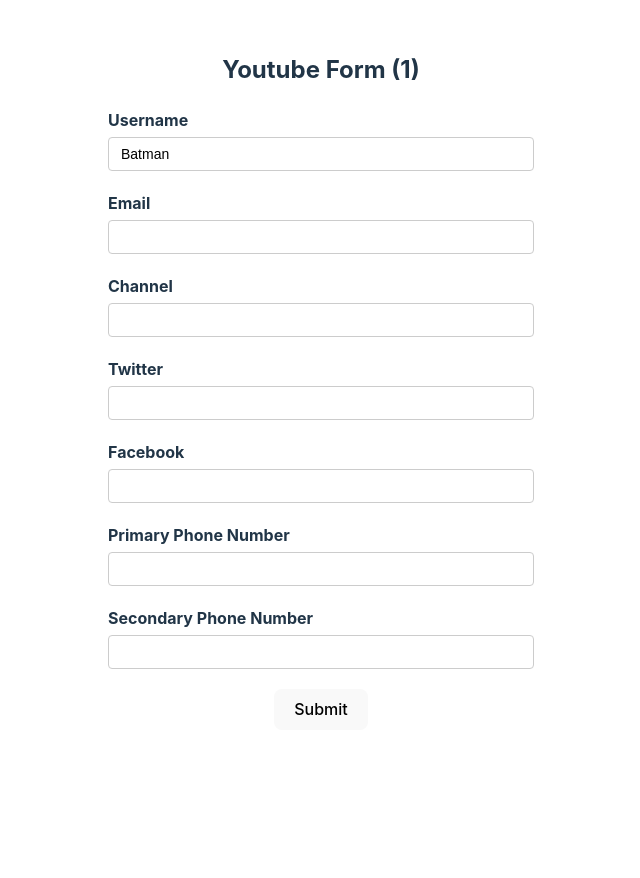
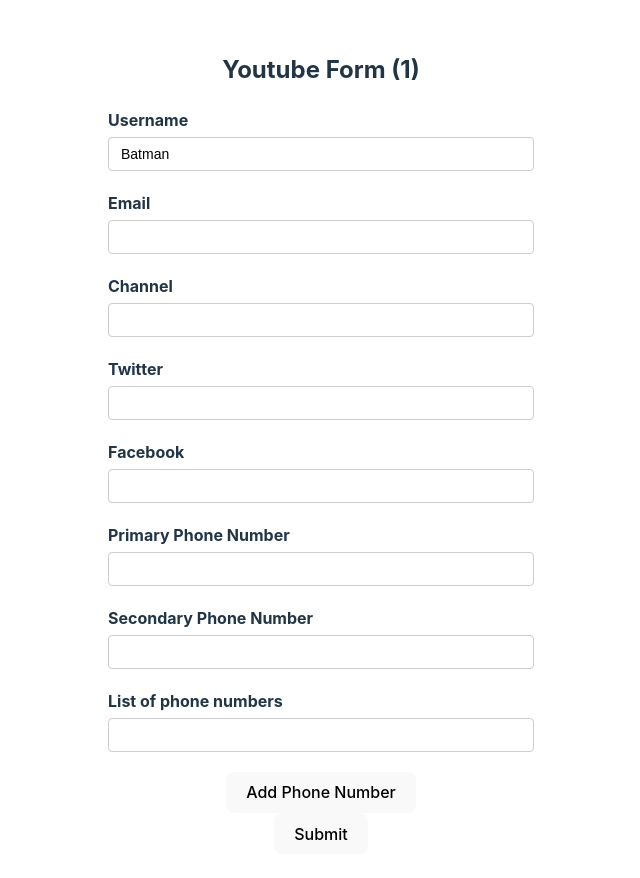
Before and after one commit to Yash-verma18/React-Hook-Form-, a React (Vite) app: page / in a window 1280 px wide. Shown: the top 878 px of the page, without its empty margins (319-959 px from the left). Before the commit the page ends 800 px from the top, so only its background shows below. Built offline with nearby package versions, Linux system fonts and the light colour scheme.

Commit message:
15 : usefieldArray : dynamic arrays

```diff
--- a/src/components/YoutubeForm.tsx
+++ b/src/components/YoutubeForm.tsx
@@ -1,4 +1,4 @@
-import { useForm } from "react-hook-form";
+import { useForm, useFieldArray } from "react-hook-form";
 
 import { DevTool } from "@hookform/devtools";
 let renderCount = 0;
@@ -12,7 +12,12 @@
     facebook: string;
   };
   phoneNumbers: string[];
+  phNumbers: {
+    number: string;
+  }[];
 };
+
+// useFeidArray works only with object values, that is why phNumbers is an array of objects, and each object contains a property called number, where we will store the phone number value
 
 export const YoutubeForm = () => {
   const form = useForm<FormValues>({
@@ -25,6 +30,7 @@
         facebook: "",
       },
       phoneNumbers: ["", ""],
+      phNumbers: [{ number: "" }],
     },
   });
 
@@ -37,8 +43,14 @@
     console.log("form submitted", data);
   };
 
-  console.log("errors", errors);
+  // Lets invoke the useFieldArray hook
+  const { fields, append, remove } = useFieldArray({
+    name: "phNumbers",
+    // control is getting the control property from the useForm hook
+    control,
+  });
 
+  console.log("fields", fields);
   renderCount++;
   return (
     <div>
@@ -139,6 +151,44 @@
             {...register("phoneNumbers.1")}
           />
         </div>
+
+        <div>
+          <label>List of phone numbers</label>
+          <div>
+            {/* we are using the map function to loop through the fields array and render the input fields */}
+            {fields.map((field, index) => {
+              return (
+                <div className="form-control" key={field.id}>
+                  <input
+                    type="text"
+                    {...register(`phNumbers.${index}.number` as const)}
+                  />
+                  {index > 0 && (
+                    <button
+                      type="button"
+                      onClick={() => {
+                        // this will remove the entry from our phnumbers array
+                        remove(index);
+                      }}
+                    >
+                      Remove
+                    </button>
+                  )}
+                </div>
+              );
+            })}
+            <button
+              type="button"
+              onClick={() => {
+                // this will add a new entry into our phnumbers array
+                append({ number: "" });
+              }}
+            >
+              Add Phone Number
+            </button>
+          </div>
+        </div>
+
         <button>Submit</button>
       </form>
       <DevTool control={control} />
```
